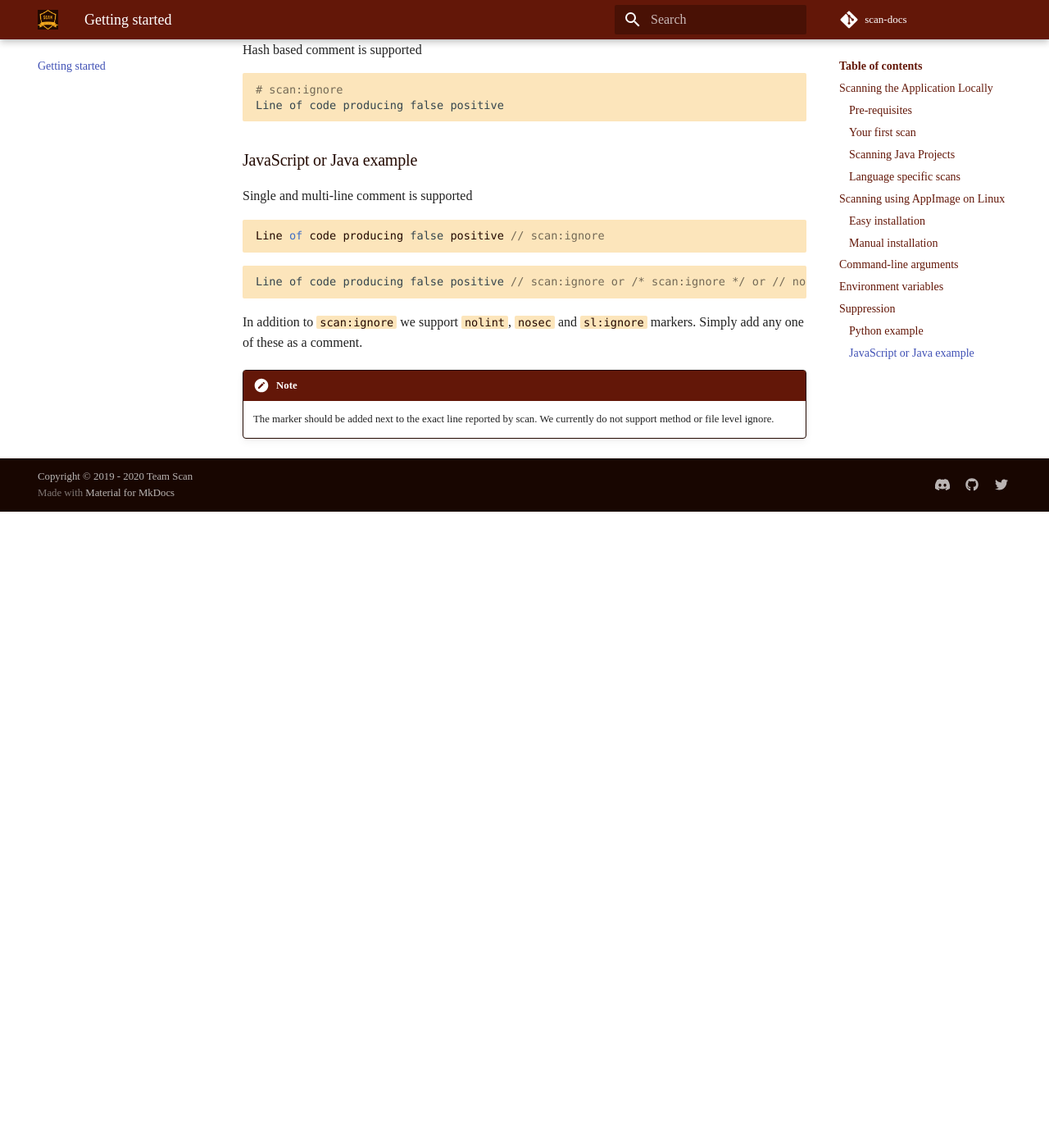
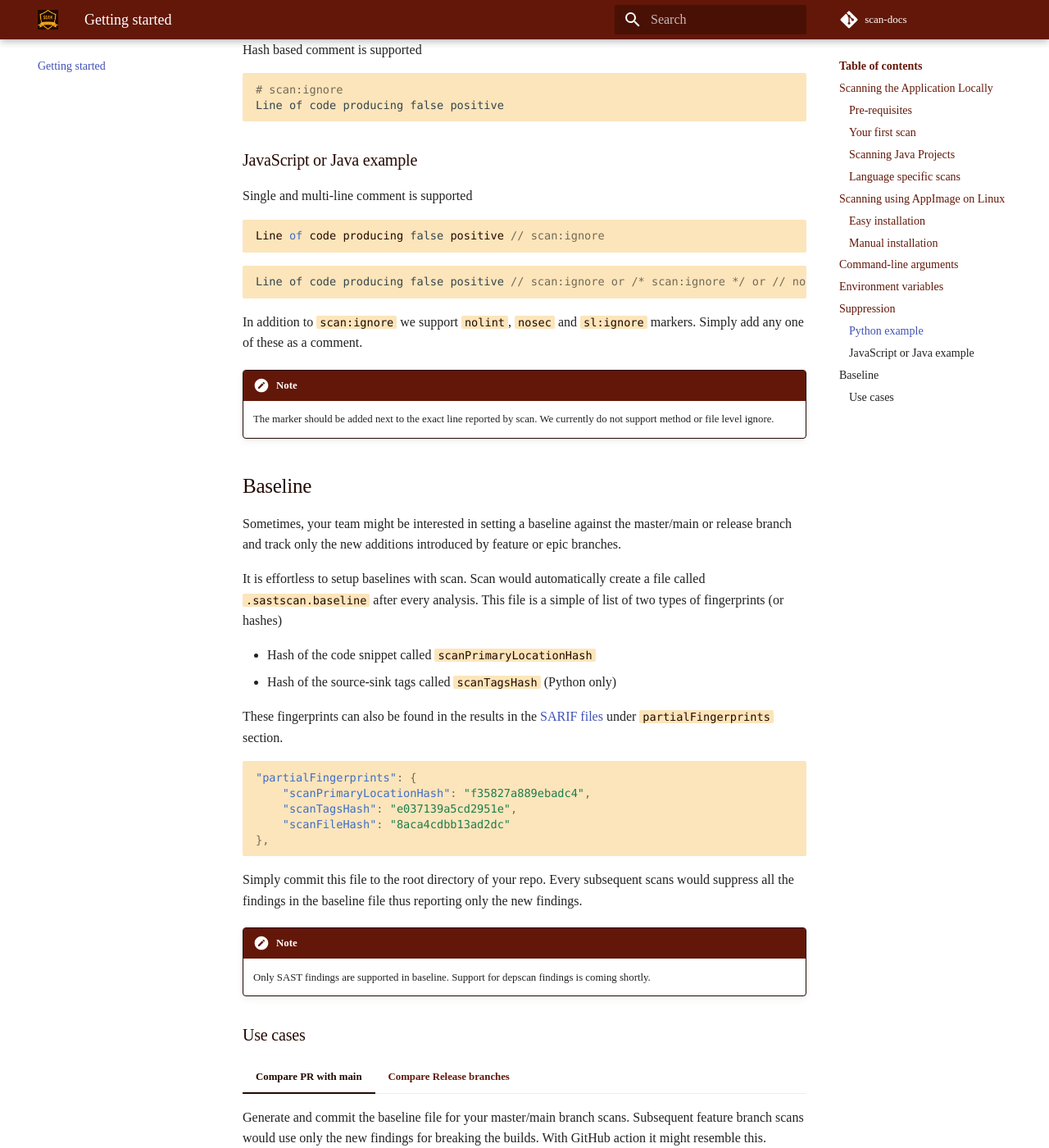
Before and after one commit to ShiftLeftSecurity/scan-docs, an MkDocs documentation site: the page built from docs/getting-started/README.md, in a window 1280 px wide and 1400 px high, scrolled down 5006 px. Shown: the whole window at 82% size. Built offline with MkDocs 1.6.1 and Material for MkDocs 9.7.7, drawn with Linux system fonts in a browser that asks for light colours; some web fonts are replaced; comment, search, counter and statistics services are not loaded; before the commit the page ends 5630 px from its top, so only the background shows below that; some of the changed text lies outside the part shown.

Commit message:
Baseline feature (#69)

````diff
--- a/docs/getting-started/README.md
+++ b/docs/getting-started/README.md
@@ -287,3 +287,58 @@ In addition to `scan:ignore` we support `nolint`, `nosec` and `sl:ignore` marker
 
 !!! Note
     The marker should be added next to the exact line reported by scan. We currently do not support method or file level ignore.
+
+## Baseline
+
+Sometimes, your team might be interested in setting a baseline against the master/main or release branch and track only the new additions introduced by feature or epic branches.
+
+It is effortless to setup baselines with scan. Scan would automatically create a file called `.sastscan.baseline` after every analysis. This file is a simple of list of two types of fingerprints (or hashes)
+
+- Hash of the code snippet called `scanPrimaryLocationHash`
+- Hash of the source-sink tags called `scanTagsHash` (Python only)
+
+These fingerprints can also be found in the results in the [SARIF files](../integrations/sarif.md) under `partialFingerprints` section.
+
+```json
+"partialFingerprints": {
+    "scanPrimaryLocationHash": "f35827a889ebadc4",
+    "scanTagsHash": "e037139a5cd2951e",
+    "scanFileHash": "8aca4cdbb13ad2dc"
+},
+```
+
+Simply commit this file to the root directory of your repo. Every subsequent scans would suppress all the findings in the baseline file thus reporting only the new findings.
+
+!!! Note
+    Only SAST findings are supported in baseline. Support for depscan findings is coming shortly.
+
+### Use cases
+
+=== "Compare PR with main"
+    Generate and commit the baseline file for your master/main branch scans. Subsequent feature branch scans would use only the new findings for breaking the builds. With GitHub action it might resemble this.
+
+    ```yaml
+    - name: Scan
+      uses: ShiftLeftSecurity/scan-action@master
+      env:
+        WORKSPACE: https://github.com/${{ github.repository }}/blob/${{ github.sha }}
+        GITHUB_TOKEN: ${{ secrets.GITHUB_TOKEN }}
+        SCAN_AUTO_BUILD: true
+      with:
+        output: reports
+
+    - name: Update scan baseline on main branch
+      if: {{ github.ref == 'refs/heads/main' }}
+      run: |
+        cp reports/.sastscan.baseline .
+
+        git config --global user.name "scan+github-actions[bot]"
+        git config --global user.email "scan+github-actions[bot]@users.noreply.github.com"
+
+        git add .sastscan.baseline
+        git commit -m "Update scan baseline"
+        git push
+    ```
+
+=== "Compare Release branches"
+    Store the baseline files for your release branches and use any json diff tool to identify the difference.
````
Also changed, not shown: docs/integrations/sarif.md (+12 -5 lines).
